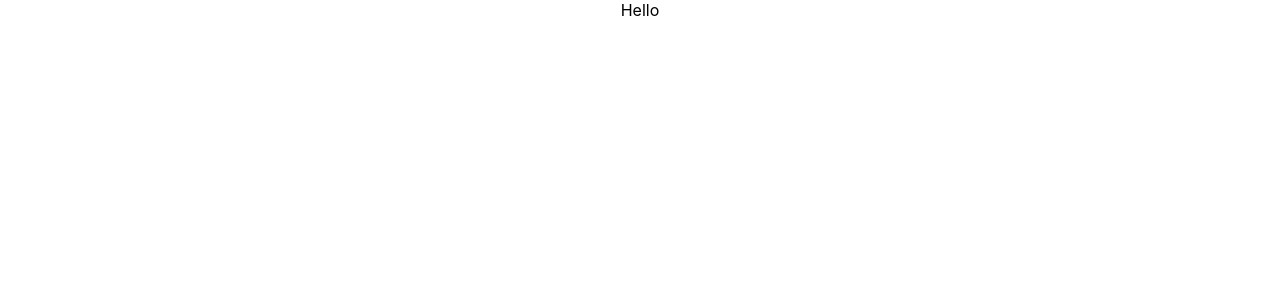
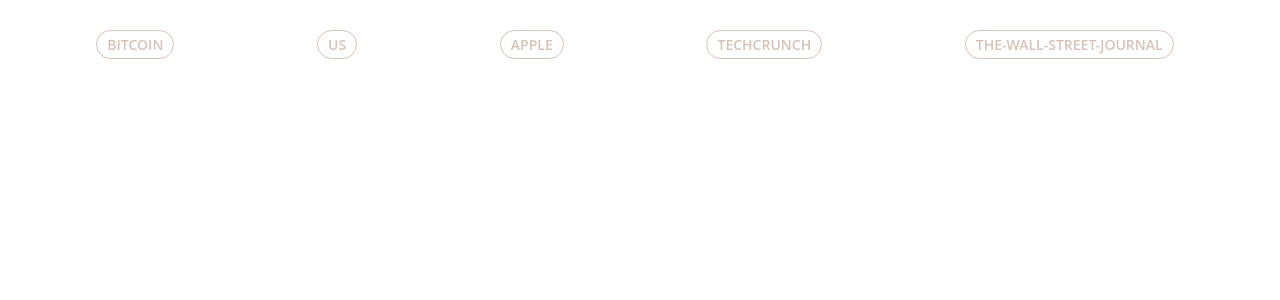
Before and after one commit to TipuAliKhan/News, a React (Create React App) app in the folder news/: page / in a window 1280 px wide. Shown: the top 300 px of the page. Built offline with nearby package versions, Linux system fonts and the light colour scheme.

Commit message:
added header component

```diff
--- a/news/src/App.css
+++ b/news/src/App.css
@@ -1,38 +1,13 @@
-.App {
-  text-align: center;
+*{
+  font-family: 'Open Sans', sans-serif;
+  margin: 0;
+  padding: 0;
+  box-sizing: border-box;
+  color: #787878;
 }
 
-.App-logo {
-  height: 40vmin;
-  pointer-events: none;
+.container{
+  width: 100%;
+  margin: 0 auto;
+  padding: 10px;
 }
-
-@media (prefers-reduced-motion: no-preference) {
-  .App-logo {
-    animation: App-logo-spin infinite 20s linear;
-  }
-}
-
-.App-header {
-  background-color: #282c34;
-  min-height: 100vh;
-  display: flex;
-  flex-direction: column;
-  align-items: center;
-  justify-content: center;
-  font-size: calc(10px + 2vmin);
-  color: white;
-}
-
-.App-link {
-  color: #61dafb;
-}
-
-@keyframes App-logo-spin {
-  from {
-    transform: rotate(0deg);
-  }
-  to {
-    transform: rotate(360deg);
-  }
-}
--- a/news/src/App.js
+++ b/news/src/App.js
@@ -1,9 +1,51 @@
+import React, { useState, useEffect } from 'react';
+
 import './App.css';
 
+import Header from './Components/Header/Header';
+
 function App() {
+  const API_KEY = "dc59315f456e4fed8b3a72721155dd10";
+  const [URL, setURL] = useState(`https://newsapi.org/v2/everything?q=bitcoin&sortBy=publishedAt&apiKey=${API_KEY}`);
+  const [category, setCategory] = useState([
+    { "value": "bitcoin", "type": "keyword", "isActive": true },
+    { "value": "us", "type": "country", "isActive": false },
+    { "value": "apple", "type": "keyword", "isActive": false },
+    { "value": "techcrunch", "type": "sources", "isActive": false },
+    { "value": "the-Wall-Street-Journal", "type": "sources", "isActive": false }
+  ]);
+
+  const filterNews = (event) => {
+    const domain = "https://newsapi.org";
+    let path = '';
+
+    if (event.target.dataset.type === "country") {
+      path = `/v2/top-headlines?country=${event.target.dataset.value}`;
+    }
+    if (event.target.dataset.type === "sources") {
+      path = `/v2/top-headlines?sources=${event.target.dataset.value}`;
+    }
+    if (event.target.dataset.type === "keyword") {
+      path = `/v2/everything?q=${event.target.dataset.value}`;
+    }
+    setURL(`${domain}${path}&pageSize=20&sortBy=publishedAt&apiKey=${API_KEY}`);
+
+    const selectedCategory = category.filter((item) => {
+      if(item.value === event.target.dataset.value){
+        item.isActive = true;
+        return item;
+      }else{
+        item.isActive = false;
+        return item;
+      }
+    });
+
+    setCategory(selectedCategory);
+  }
+
   return (
-    <div className="App">
-      Hello
+    <div className="container">
+      <Header categories={category} handleClick={filterNews} />
     </div>
   );
 }
--- /dev/null
+++ b/news/src/Components/Header/Header.css
@@ -0,0 +1,27 @@
+header{
+    margin: 0 auto;
+    padding: 20px;
+}
+
+header ul{
+    list-style: none;
+    padding: 0;
+    margin: 0;
+    display: flex;
+    align-items: center;
+    justify-content: space-around;
+    flex-wrap: wrap;
+}
+
+header ul li{
+    text-transform: uppercase;
+    border: solid 1px #d5c2b8;
+    color: #d5c2b8;
+    padding: 4px 10px;
+    border-radius: 20px;
+    cursor: pointer;
+    font-size: 14px;
+    font-weight: 600;
+    margin: 0 10px 10px 0;
+    text-align: center;
+}
--- /dev/null
+++ b/news/src/Components/Header/Header.js
@@ -0,0 +1,14 @@
+import React from 'react';
+import './Header.css';
+
+const Header = ({categories, handleClick}) => {
+    return (
+        <header>
+            <ul>
+                {categories.map((item, index) => <li key={index} onClick={handleClick} title="click to filter news" data-type={item.type} data-value={item.value}>{item.value}</li>)}
+            </ul>
+        </header>
+    )
+}
+
+export default Header;
```
